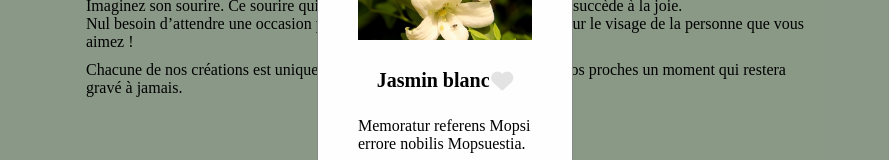
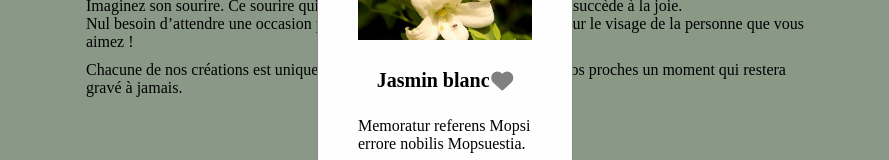
Before and after one commit to NatashaFinkel/The-flower-power-project, a React (Vite) app: page / in a window 1280 px wide. Both pictures are taken after a click on the element 340 px from the left and 595 px from the top of the page. Shown: the part 367-527 px from the top of the page, without its empty margins (195-1084 px from the left). Built offline with nearby package versions, Linux system fonts and the light colour scheme.

Commit message:
Implémentation de addColorToHeartIcon dans Modal.jsx

```diff
--- a/src/components/Modal.jsx
+++ b/src/components/Modal.jsx
@@ -1,12 +1,13 @@
 // eslint-disable-next-line no-unused-vars
 import React, { useEffect } from 'react';
 import { useDispatch, useSelector } from 'react-redux';
-import { addToShoppingList } from '../redux/shoppingListSlice';
+import { addToShoppingList, addColorToHeartIcon } from '../redux/shoppingListSlice';
 import PropTypes from 'prop-types';
 
 function Modal({ mImgSrc, mImgAlt, mTitle, mDescription }) {
     const dispatch = useDispatch();
     const array = useSelector(state => state.addToShoppingList.array);
+    const heartIconColor = useSelector(state => state.addColorToHeartIcon.iconColor);
 
     const getModalElements = () => {
         return {
@@ -46,6 +47,7 @@ function Modal({ mImgSrc, mImgAlt, mTitle, mDescription }) {
         const bouquet = { id: `${modalContentId}-modal`, title: modalContentTitleTxtContent, imgSrc: modalContentImgSrc, imgAlt: modalContentAlt, description: modalDescriptionTxtContent };
         console.log(bouquet);
         dispatch(addToShoppingList(bouquet));
+        dispatch(addColorToHeartIcon({ id: `${modalContentId}-modal` }));
     };
 
     useEffect(() => {
@@ -76,8 +78,7 @@ function Modal({ mImgSrc, mImgAlt, mTitle, mDescription }) {
                     <h2 id="modal-title" data-testid="modal-title-test-id" className="modal-title">{mTitle}</h2>
 
                     <div className="heart-icon-div">
-                        <i id="heart" data-testid="heart-test-id" className={`fa-solid fa-heart heart-icon`} onClick={handleAddBouquet}
-                        ></i>
+                        <i id="heart" data-testid="heart-test-id" className={`fa-solid fa-heart heart-icon`} onClick={handleAddBouquet} style={{ color: heartIconColor }}></i>
                     </div>
                 </div>
                 <div className="modal-description-div">
```
